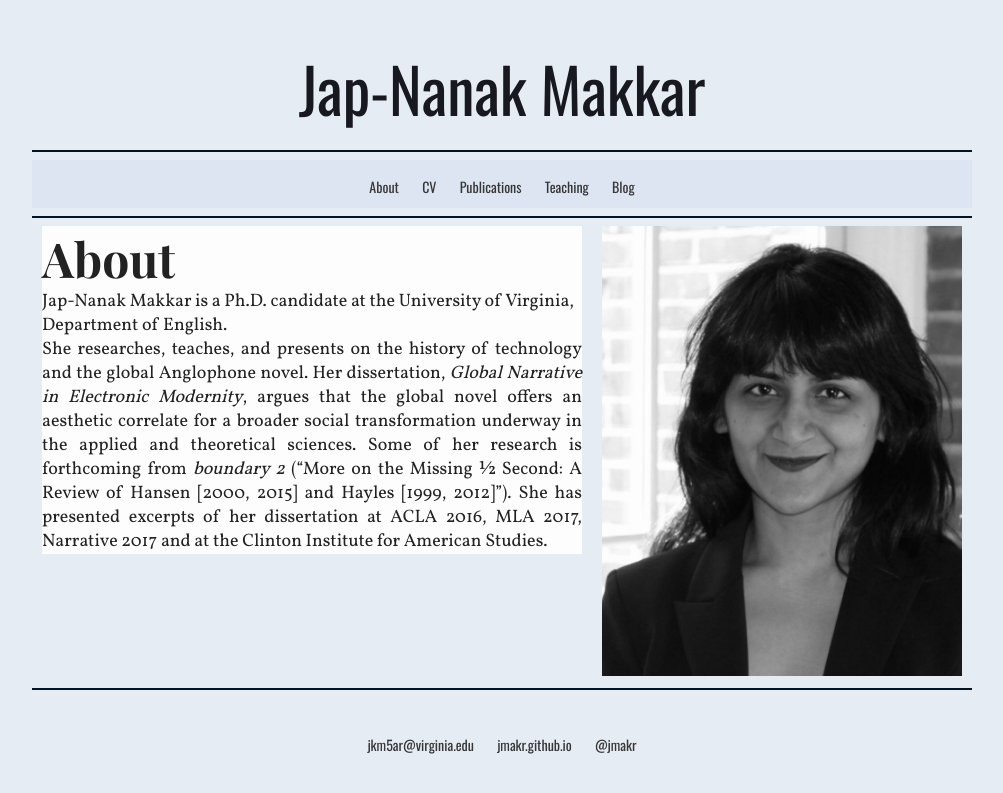
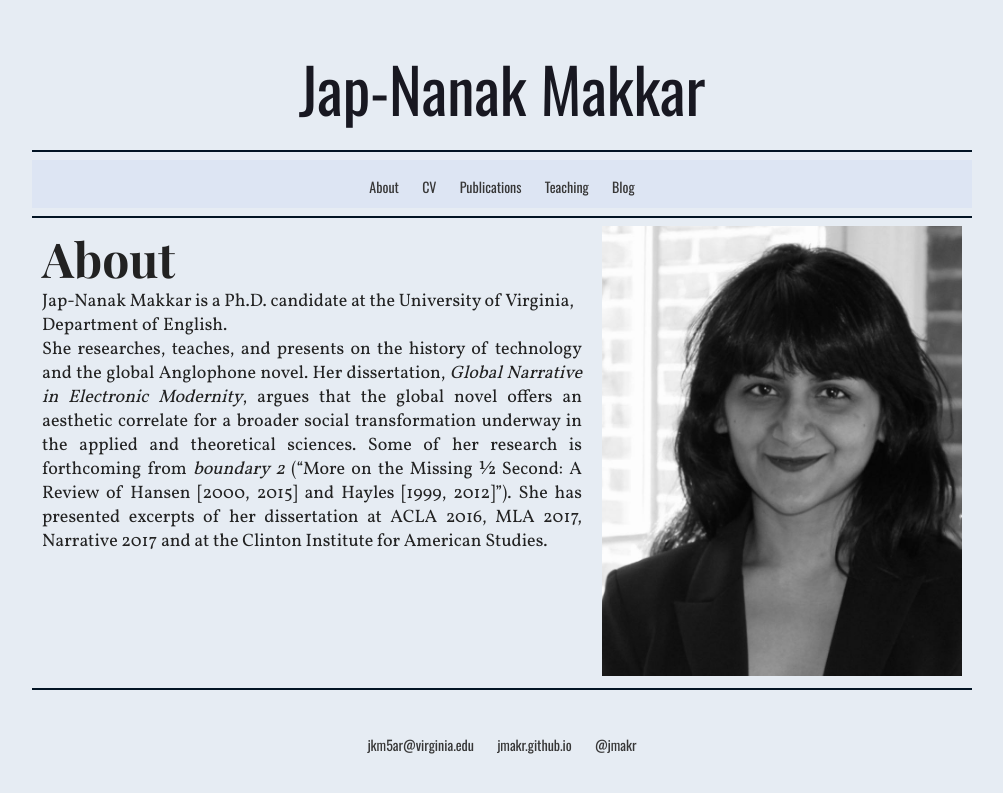
Before and after one commit to jmakr/jmakr.github.io, a Jekyll site: the page built from index.html, in a window 1280 px wide. Shown: the top 793 px of the page, without its empty margins (138-1141 px from the left). Built offline with Jekyll 4.4.1, drawn with Linux system fonts in a browser that asks for light colours; some web fonts are replaced.

Commit message:
Update index.html

```diff
--- a/index.html
+++ b/index.html
@@ -19,7 +19,7 @@ title: About
 
 
   <div id="blurb" class="article grid_7"> <!--takes up 620 pixels [10 at beginning not counted] horizontally,leaving me with 300 pixels for the photo horizontally, 10 at either end not counted !-->
-    	<div style="background-color: #fdfdfe; height=450px;">
+    	<div style="height=450px;">
 
 		<p6><span style="color:#222222">{{ page.title }}</span></p6>
 
```
